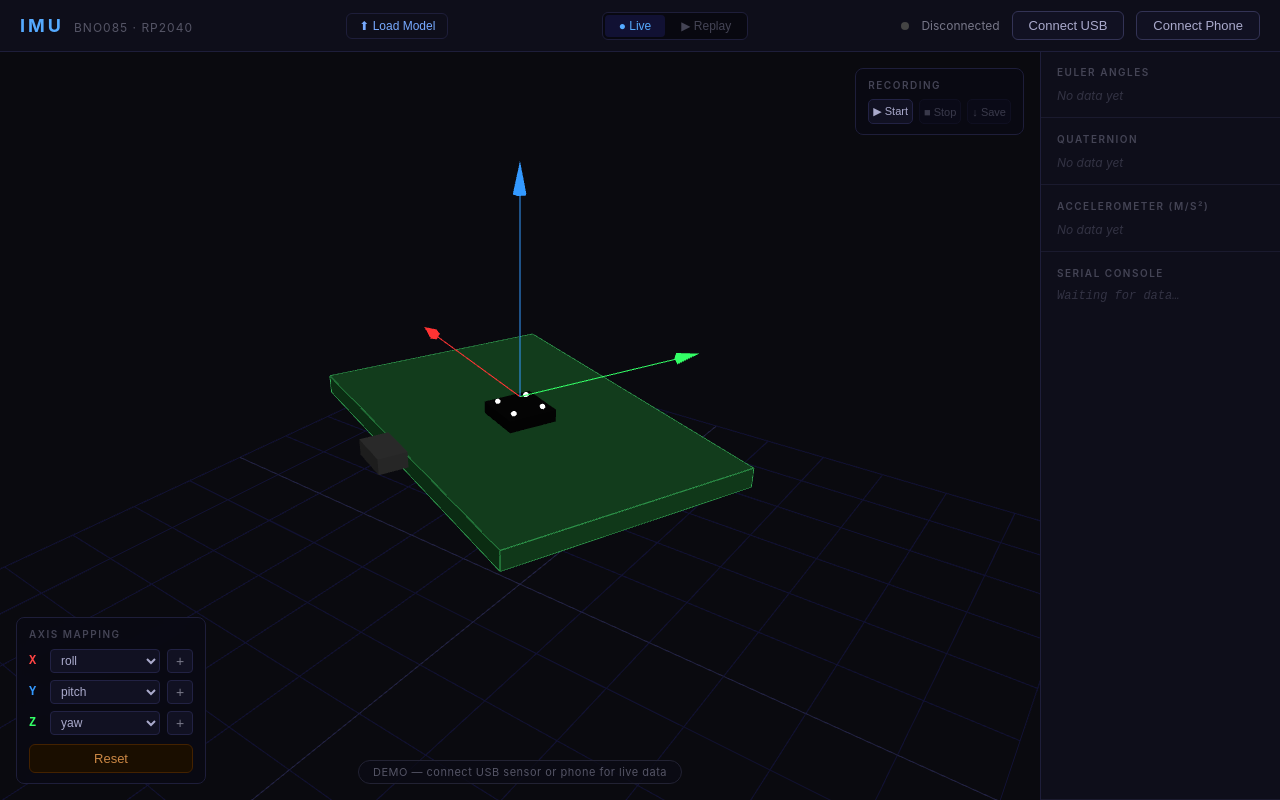
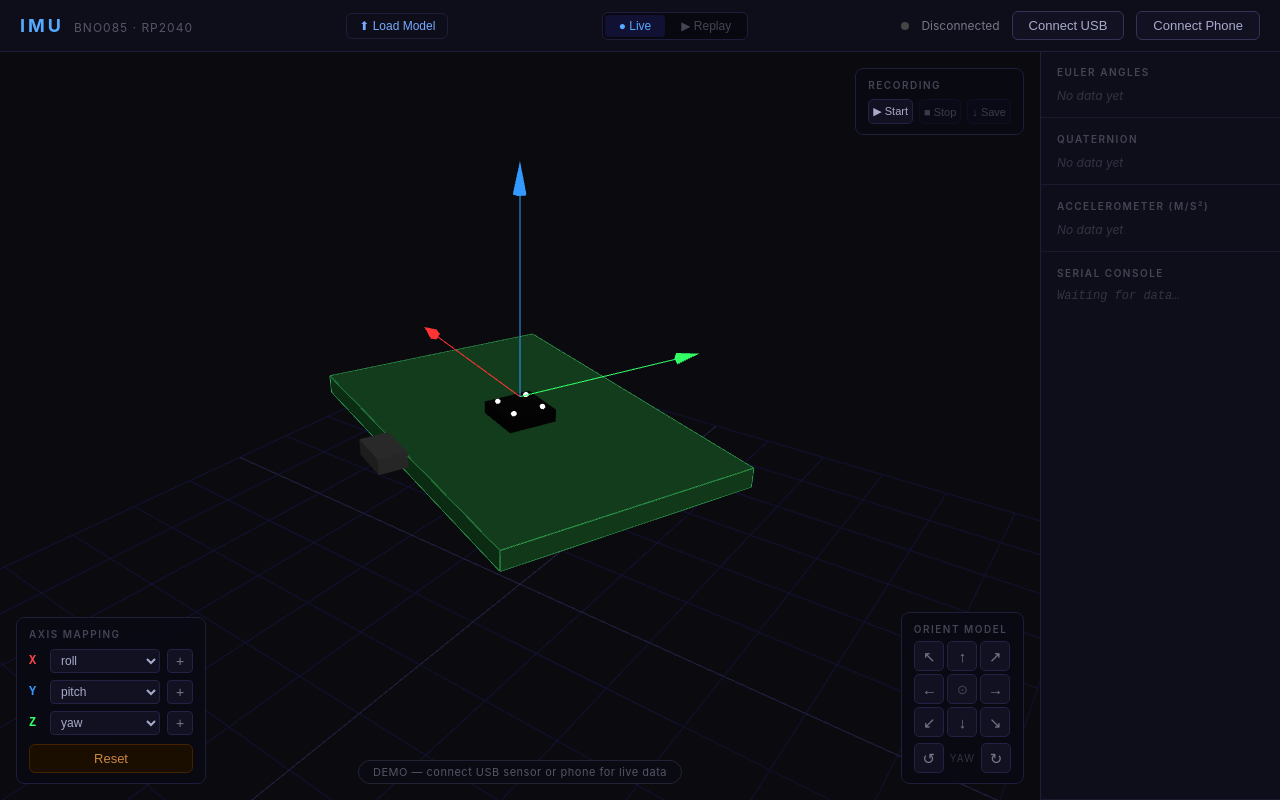
Before and after one commit to tlosanti/laser-tilt-sensor, a React (Vite) app: page / in a window 1280 px wide. Built offline with nearby package versions, Linux system fonts and the light colour scheme.

Commit message:
Added some features, also fixed some bugs

```diff
--- a/src/App.css
+++ b/src/App.css
@@ -341,3 +341,97 @@
   background: #222244;
   border-radius: 2px;
 }
+
+/* ── Zero button ─────────────────────────────────── */
+.zero-btn {
+  padding: 6px 14px;
+  border-radius: 6px;
+  border: 1px solid #2a4a2a;
+  background: #0a1a0a;
+  color: #4c4;
+  font-size: 13px;
+  cursor: pointer;
+  transition: all 0.15s;
+}
+.zero-btn:hover {
+  background: #112211;
+  border-color: #4c4;
+  color: #6f6;
+}
+
+/* ── Mount orientation panel ─────────────────────── */
+.mount-panel {
+  position: absolute;
+  bottom: 16px;
+  right: 16px;
+  background: rgba(10, 10, 20, 0.88);
+  border: 1px solid #1e1e3a;
+  border-radius: 8px;
+  padding: 10px 12px;
+  backdrop-filter: blur(6px);
+  display: flex;
+  flex-direction: column;
+  gap: 6px;
+  align-items: center;
+}
+
+.mount-title {
+  font-size: 10px;
+  font-weight: 600;
+  letter-spacing: 1.5px;
+  text-transform: uppercase;
+  color: #445;
+  align-self: flex-start;
+}
+
+.mount-grid {
+  display: grid;
+  grid-template-columns: repeat(3, 30px);
+  gap: 3px;
+}
+
+.mount-dir-btn {
+  width: 30px;
+  height: 30px;
+  border-radius: 5px;
+  border: 1px solid #222244;
+  background: #111122;
+  color: #778;
+  font-size: 15px;
+  line-height: 1;
+  cursor: pointer;
+  transition: all 0.1s;
+  display: flex;
+  align-items: center;
+  justify-content: center;
+}
+.mount-dir-btn:hover {
+  border-color: #5af;
+  color: #5af;
+  background: #0d0d22;
+}
+.mount-dir-btn:active {
+  background: #111133;
+}
+.mount-reset {
+  color: #445;
+  font-size: 13px;
+}
+.mount-reset:hover {
+  border-color: #f66;
+  color: #f66;
+}
+
+.mount-yaw {
+  display: flex;
+  align-items: center;
+  gap: 6px;
+  width: 100%;
+  justify-content: center;
+}
+.mount-yaw-label {
+  font-size: 10px;
+  color: #334;
+  letter-spacing: 1px;
+  text-transform: uppercase;
+}
--- a/src/App.jsx
+++ b/src/App.jsx
@@ -12,6 +12,28 @@ import './App.css'
 const DEG = v => typeof v === 'number' ? v.toFixed(1) : '—'
 const FIX = v => typeof v === 'number' ? v.toFixed(4) : '—'
 
+// ── Quaternion helpers (no Three.js dep needed in App) ────────
+const S2 = Math.SQRT2
+const quatMul = (a, b) => ({
+  w: a.w*b.w - a.x*b.x - a.y*b.y - a.z*b.z,
+  x: a.w*b.x + a.x*b.w + a.y*b.z - a.z*b.y,
+  y: a.w*b.y - a.x*b.z + a.y*b.w + a.z*b.x,
+  z: a.w*b.z + a.x*b.y - a.y*b.x + a.z*b.w,
+})
+const axisAngleQ = (ax, ay, az, deg) => {
+  const r = deg * Math.PI / 360
+  const s = Math.sin(r)
+  return { x: ax*s, y: ay*s, z: az*s, w: Math.cos(r) }
+}
+const IDENTITY_Q = { x: 0, y: 0, z: 0, w: 1 }
+
+// 45° mount steps — pre-multiply = world-space rotation
+const MOUNT_DIRS = [
+  ['↖', 1/S2, 0, -1/S2], ['↑', 1, 0, 0],      ['↗', 1/S2, 0, 1/S2],
+  ['←', 0, 0, -1],        [null, 0, 0, 0],      ['→', 0, 0, 1],
+  ['↙',-1/S2, 0,-1/S2],  ['↓',-1, 0, 0],       ['↘',-1/S2, 0, 1/S2],
+]
+
 export default function App() {
   const [mode, setMode]         = useState('live')
   const [rotation, setRotation] = useState({ type: 'demo', y: 0 })
@@ -22,27 +44,43 @@ export default function App() {
   useEffect(() => { axisMapRef.current = axisMap }, [axisMap])
 
   const offsetRef    = useRef({ pitch: 0, roll: 0, yaw: 0 })
+  const latestEulerRef = useRef({ pitch: 0, roll: 0, yaw: 0 })
+  const [mountQuat, setMountQuat] = useState(IDENTITY_Q)
   const demoRef      = useRef(null)
   const demoAngle    = useRef(0)
   const modeRef      = useRef('live')
   useEffect(() => { modeRef.current = mode }, [mode])
 
-  const sceneRef     = useRef(null)
-  const fileInputRef = useRef(null)
+  const sceneRef          = useRef(null)
+  const fileInputRef      = useRef(null)
   const [modelName, setModelName] = useState(null)
+  const phoneModelRef     = useRef(false) // true when we auto-loaded the phone model
 
   const handleModelFile = useCallback((e) => {
     const file = e.target.files[0]
     if (!file) return
     sceneRef.current?.loadModel(file)
     setModelName(file.name)
+    phoneModelRef.current = false // user took manual control
     e.target.value = ''
   }, [])
 
   const handleClearModel = useCallback(() => {
     sceneRef.current?.clearModel()
     setModelName(null)
+    phoneModelRef.current = false
   }, [])
+
+  const handleZero = useCallback(() => {
+    offsetRef.current = { ...latestEulerRef.current }
+  }, [])
+
+  const rotateMountBy = useCallback((ax, ay, az, deg) => {
+    const delta = axisAngleQ(ax, ay, az, deg)
+    setMountQuat(prev => quatMul(delta, prev)) // pre-multiply = world-space
+  }, [])
+
+  const resetMount = useCallback(() => setMountQuat(IDENTITY_Q), [])
 
   // ── Recording ────────────────────────────────────────────────
   const [recState, setRecState] = useState({ recording: false, hasData: false })
@@ -125,7 +163,16 @@ export default function App() {
     if (modeRef.current === 'replay') return
     setLatest(data)
     if (data.type === 'csv') {
+      latestEulerRef.current = data.euler
       clearInterval(demoRef.current)
+      if (data.source === 'phone') {
+        const zeroed = {
+          pitch: data.euler.pitch - offsetRef.current.pitch,
+          roll:  data.euler.roll  - offsetRef.current.roll,
+          yaw:   data.euler.yaw   - offsetRef.current.yaw,
+        }
+        setRotation(applyAxisMap(zeroed, axisMapRef.current))
+      } else {
         if (data.trigger) offsetRef.current = { ...data.euler }
         const zeroed = {
           pitch: data.euler.pitch - offsetRef.current.pitch,
@@ -133,6 +180,7 @@ export default function App() {
           yaw:   data.euler.yaw   - offsetRef.current.yaw,
         }
         setRotation(applyAxisMap(zeroed, axisMapRef.current))
+      }
       if (recordingRef.current) {
         const t = Math.round(performance.now() - recStartTimeRef.current)
         recRowsRef.current.push({
@@ -159,6 +207,25 @@ export default function App() {
     connect: wsConnect,
     disconnect: wsDisconnect,
   } = useWebSocket(onData)
+
+  // Switch to iPhone model when phone connects; restore default on disconnect
+  // useEffect(() => {
+  //   if (phoneConnected) {
+  //     fetch('/iPhone_15_Pro.stl')
+  //       .then(r => r.ok ? r.blob() : Promise.reject())
+  //       .then(blob => {
+  //         const file = new File([blob], 'iPhone_15_Pro.stl')
+  //         sceneRef.current?.loadModel(file)
+  //         setModelName('iPhone (phone mode)')
+  //         phoneModelRef.current = true
+  //       })
+  //       .catch(() => {})
+  //   } else if (phoneModelRef.current) {
+  //     sceneRef.current?.clearModel()
+  //     setModelName(null)
+  //     phoneModelRef.current = false
+  //   }
+  // }, [phoneConnected])
 
   const handleConnect = () => {
     if (connected) {
@@ -238,6 +305,9 @@ export default function App() {
         <div className="header-right">
           {error && <span className="error-badge">{error}</span>}
           {mode === 'live' && csv?.trigger && <span className="trigger-badge">● ZERO</span>}
+          {mode === 'live' && (connected || wsConnected) && (
+            <button className="zero-btn" onClick={handleZero} title="Zero current orientation">⊙ Zero</button>
+          )}
           {mode === 'live' && (
             <>
               <div className={`status-dot ${connected ? 'connected' : 'disconnected'}`} />
@@ -264,7 +334,7 @@ export default function App() {
 
       <div className="main">
         <div className="scene-area">
-          <SensorScene rotation={rotation} ref={sceneRef} />
+          <SensorScene rotation={rotation} mountQuat={mountQuat} ref={sceneRef} />
           <AxisMapPanel axisMap={axisMap} onChange={setAxisMap} />
 
           {mode === 'live' && (
@@ -281,6 +351,22 @@ export default function App() {
           {mode === 'live' && !connected && !wsConnected && (
             <div className="demo-badge">DEMO — connect USB sensor or phone for live data</div>
           )}
+
+          <div className="mount-panel">
+            <div className="mount-title">Orient Model</div>
+            <div className="mount-grid">
+              {MOUNT_DIRS.map(([lbl, ax, ay, az], i) =>
+                lbl
+                  ? <button key={i} className="mount-dir-btn" onClick={() => rotateMountBy(ax, ay, az, 45)}>{lbl}</button>
+                  : <button key={i} className="mount-dir-btn mount-reset" onClick={resetMount} title="Reset orientation">⊙</button>
+              )}
+            </div>
+            <div className="mount-yaw">
+              <button className="mount-dir-btn" onClick={() => rotateMountBy(0, 1, 0, -45)}>↺</button>
+              <span className="mount-yaw-label">Yaw</span>
+              <button className="mount-dir-btn" onClick={() => rotateMountBy(0, 1, 0,  45)}>↻</button>
+            </div>
+          </div>
         </div>
 
         <aside className="sidebar">
--- a/src/useWebSocket.js
+++ b/src/useWebSocket.js
@@ -1,21 +1,4 @@
 import { useState, useRef, useCallback, useEffect } from 'react'
-
-function quatToEuler(q) {
-  const { w, x, y, z } = q
-  const rad2deg = 180 / Math.PI
-
-  // ZXY intrinsic decomposition — asin on pitch (middle axis X),
-  // atan2 on roll and yaw so roll gets full [-180,180] range
-  const pitch = Math.asin(Math.max(-1, Math.min(1, 2 * (y * z + w * x)))) * rad2deg
-  const roll  = Math.atan2(2 * (w * y - x * z), 1 - 2 * (x * x + y * y)) * rad2deg
-  const yaw   = Math.atan2(2 * (w * z - x * y), 1 - 2 * (x * x + z * z)) * rad2deg
-
-  return {
-    pitch,
-    roll,
-    yaw: ((yaw % 360) + 360) % 360,
-  }
-}
 
 export function useWebSocket(onData) {
   const [connected, setConnected] = useState(false)
@@ -48,12 +31,13 @@ export function useWebSocket(onData) {
         const quat = quaternion
           ? { w: quaternion.w, x: quaternion.x, y: quaternion.y, z: quaternion.z }
           : { w: 1, x: 0, y: 0, z: 0 }
-        const euler = quaternion
-          ? quatToEuler(quat)
-          : { pitch: beta || 0, roll: gamma || 0, yaw: alpha || 0 }
+        // Use the phone's own Euler angles directly — they match what the phone displays
+        // and avoid a lossy quatToEuler round-trip that amplifies singularities
+        const euler = { pitch: beta || 0, roll: gamma || 0, yaw: alpha || 0 }
 
         const data = {
           type: 'csv',
+          source: 'phone',
           timestamp: Math.round(timestamp),
           accel: { x: 0, y: 0, z: 0 },
           quat,
--- a/vite.config.js
+++ b/vite.config.js
@@ -6,9 +6,10 @@ import { resolve } from 'path'
 
 export default defineConfig({
   plugins: [react(), basicSsl(), wsRelayPlugin()],
+  publicDir: 'models',
   server: {
     host: true,
-    port: 5174,
+    port: 5174,       // also referenced in .claude/launch.json — keep in sync
     strictPort: true,
   },
   build: {
```
Also changed, not shown: phone.html (+86 -6 lines), src/SensorScene.jsx (+18 -7 lines), 1 other file (tests, documents, lock files or other folders). Lines whose indentation alone changed are shown as unchanged.
